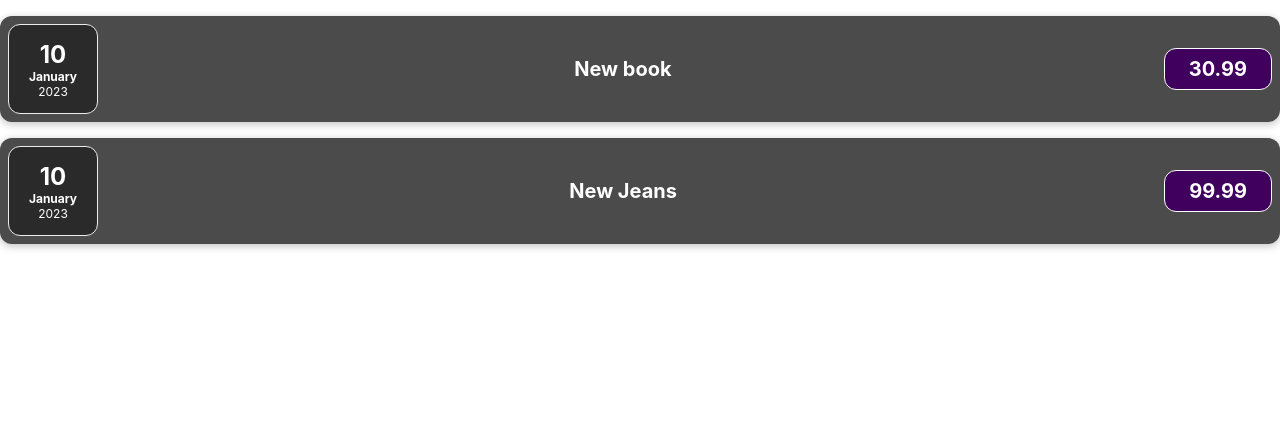
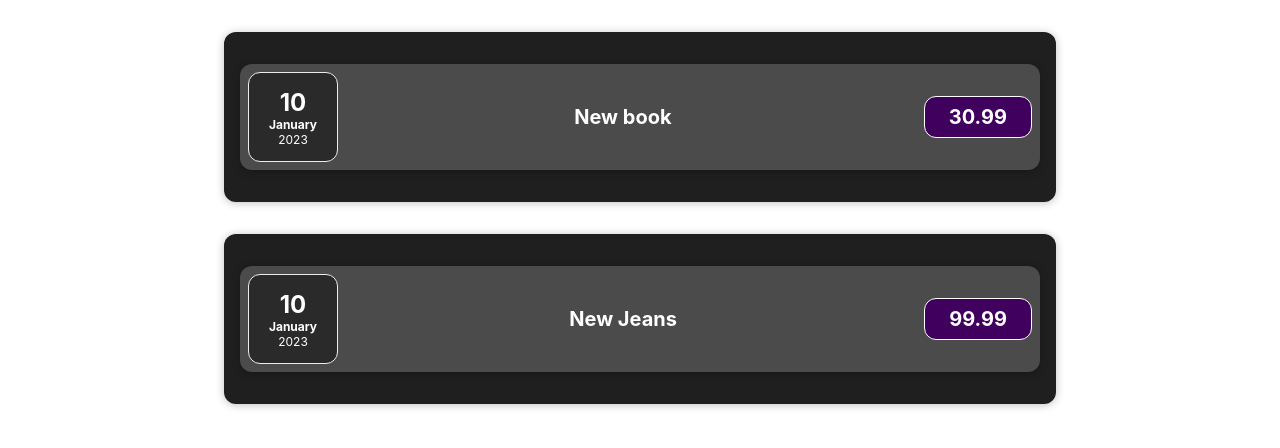
Before and after one commit to ViktorLumiste/expenses, a React (Create React App) app: page / in a window 1280 px wide. Shown: the top 448 px of the page. Built offline with nearby package versions, Linux system fonts and the light colour scheme.

Commit message:
Added surrounding component

```diff
--- a/src/App.js
+++ b/src/App.js
@@ -1,7 +1,7 @@
 import logo from './logo.svg';
 import './App.css';
 
-import ExpenseItem  from "./components/ExpenseItem";
+import Expenses  from "./components/Expenses";
 
 function App() {
     const expenses = [
@@ -19,8 +19,8 @@
 
     return (
         <div className="App">
-            <ExpenseItem expenseData={expenses[0]}></ExpenseItem>
-            <ExpenseItem expenseData={expenses[1]}></ExpenseItem>
+            <Expenses expenseData={expenses[0]}></Expenses>
+            <Expenses expenseData={expenses[1]}></Expenses>
         </div>
     );
 
--- a/src/components/ExpenseItem.js
+++ b/src/components/ExpenseItem.js
@@ -1,15 +1,13 @@
 import './ExpenseItem.css'
 import ExpenseDate from './ExpenseDate'
 function ExpenseItem(props){
-
-
-
+    console.log(props)
     return (
         <div className="expense-item">
-            <ExpenseDate date={props.expenseData.date}></ExpenseDate>
+            <ExpenseDate date={props.expenseData.expenseData.date}></ExpenseDate>
             <div className="expense-item__description">
-                <h2>{props.expenseData.title}</h2>
-                <div className='expense-item__price'>{props.expenseData.price}</div>
+                <h2>{props.expenseData.expenseData.title}</h2>
+                <div className='expense-item__price'>{props.expenseData.expenseData.price}</div>
             </div>
         </div>
     )
--- /dev/null
+++ b/src/components/Expenses.css
@@ -0,0 +1,9 @@
+.expenses {
+    padding: 1rem;
+    background-color: rgb(31, 31, 31);
+    margin: 2rem auto;
+    width: 50rem;
+    max-width: 95%;
+    border-radius: 12px;
+    box-shadow: 0 1px 8px rgba(0, 0, 0, 0.25);
+}
--- /dev/null
+++ b/src/components/Expenses.js
@@ -0,0 +1,10 @@
+import './Expenses.css'
+import ExpenseItem  from "./ExpenseItem";
+function Expenses(props){
+    return (
+        <div className="expenses">
+            <ExpenseItem expenseData={props}></ExpenseItem>
+        </div>
+    )
+}
+export default Expenses
```
